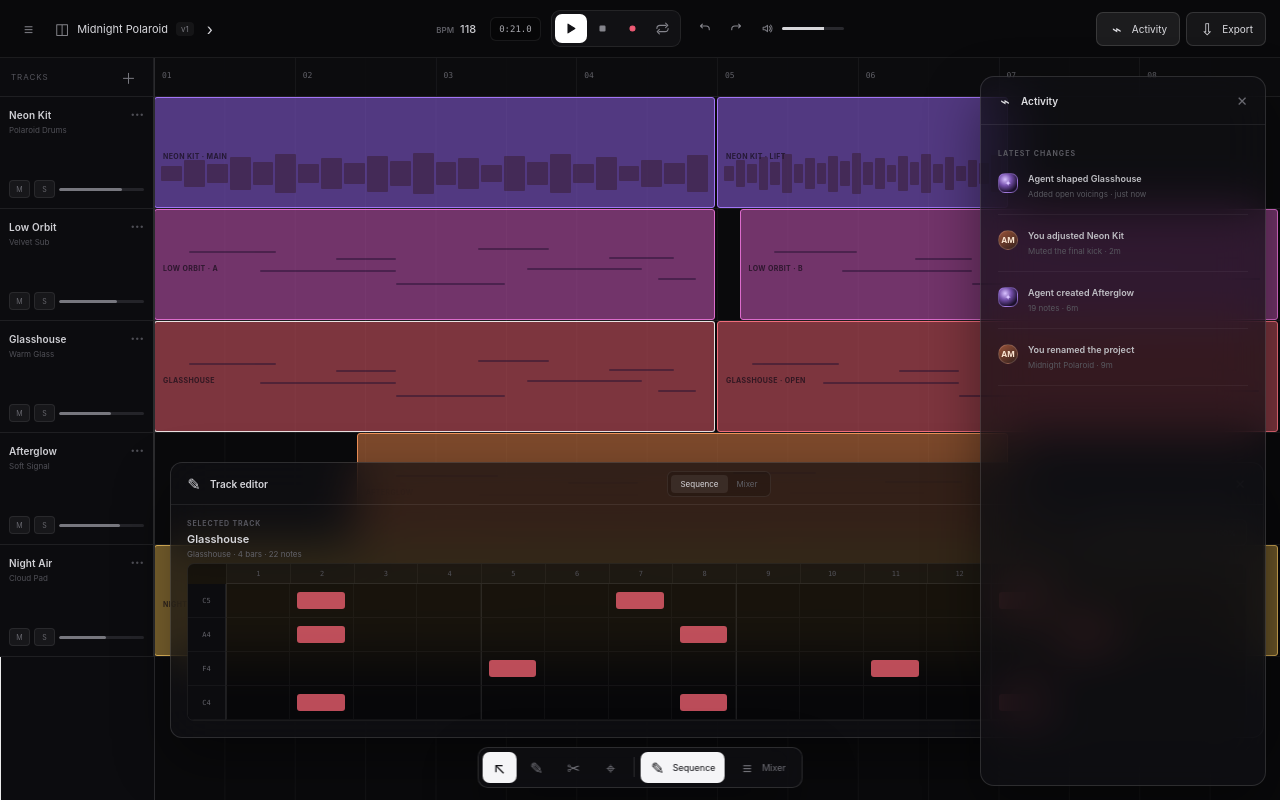
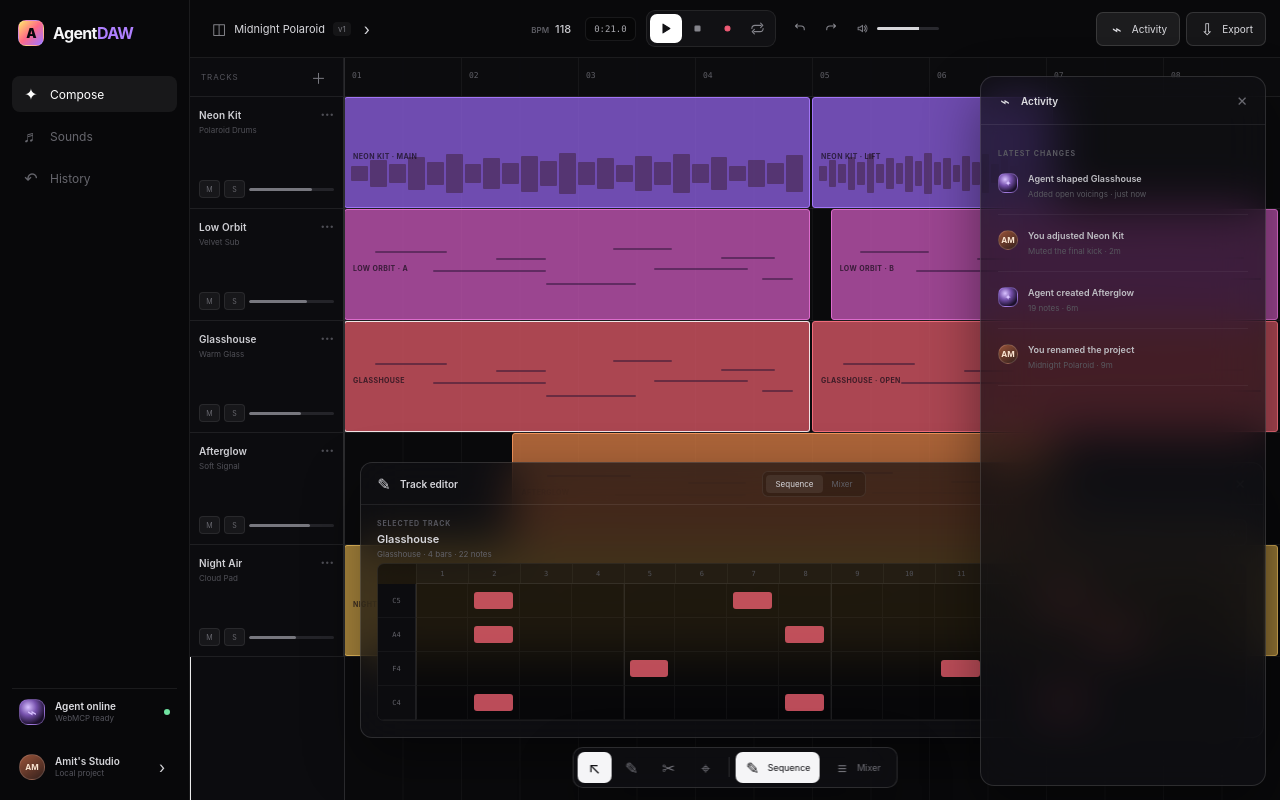
Before and after one commit to amit-00/agent-daw, a Next.js app: page / in a window 1280 px wide. Built offline with nearby package versions, Linux system fonts and the light colour scheme.

Commit message:
restore persistent navigation sidebar

```diff
--- a/src/app/globals.css
+++ b/src/app/globals.css
@@ -51,8 +51,10 @@ input:focus-visible {
 
 .studio-shell {
   position: relative;
+  display: grid;
   min-width: 1180px;
   height: 100dvh;
+  grid-template-columns: 190px minmax(0, 1fr);
   overflow: hidden;
   color: var(--text);
   background: var(--bg);
@@ -73,16 +75,15 @@ input:focus-visible {
 }
 
 .sidebar {
-  position: absolute;
-  top: 76px;
-  bottom: 14px;
-  left: 14px;
+  position: relative;
   z-index: 10;
   display: flex;
-  width: 176px;
+  width: 190px;
+  height: 100dvh;
   flex-direction: column;
-  padding: 14px 12px 12px;
-  border-radius: 14px;
+  padding: 18px 12px 12px;
+  border-right: 1px solid var(--line);
+  background: #08080a;
 }
 
 .sidebar-heading {
@@ -687,7 +688,7 @@ input:focus-visible {
   border-radius: 3px;
   color: rgba(20, 12, 24, 0.72);
   text-align: left;
-  background: color-mix(in srgb, var(--clip-color) 50%, transparent);
+  background: color-mix(in srgb, var(--clip-color) 70%, transparent);
   cursor: pointer;
   transition: filter 140ms ease, transform 140ms ease;
 }
--- a/src/app/page.tsx
+++ b/src/app/page.tsx
@@ -236,7 +236,6 @@ export default function StudioPage(): ReactElement {
   const [selectedClipId, setSelectedClipId] = useState(CLIPS[4].id);
   const [editorOpen, setEditorOpen] = useState(true);
   const [editorTab, setEditorTab] = useState<EditorTab>("sequence");
-  const [sidebarOpen, setSidebarOpen] = useState(false);
   const [activityOpen, setActivityOpen] = useState(true);
   const [activeTool, setActiveTool] = useState<ToolId>("select");
   const [playhead, setPlayhead] = useState(27);
@@ -248,14 +247,12 @@ export default function StudioPage(): ReactElement {
   const selectedTrack = TRACKS.find((track) => track.id === selectedClip.trackId) ?? TRACKS[0];
   return (
     <main className="studio-shell">
-      {sidebarOpen ? (
-        <nav className="sidebar glass-card" aria-label="Primary navigation">
+      <nav className="sidebar" aria-label="Primary navigation">
         <div className="sidebar-heading">
           <a className="brand" href="#studio" aria-label="AgentDAW studio">
             <span className="brand-mark" aria-hidden="true">A</span>
             <span>Agent<span>DAW</span></span>
           </a>
-            <button className="close-button" type="button" aria-label="Close menu" onClick={() => setSidebarOpen(false)}>×</button>
         </div>
 
         <div className="nav-items">
@@ -277,20 +274,10 @@ export default function StudioPage(): ReactElement {
           </button>
         </div>
       </nav>
-      ) : null}
 
       <section className="workspace" id="studio">
         <header className="transport">
           <div className="transport-leading">
-            <button
-              className={sidebarOpen ? "icon-button panel-toggle active" : "icon-button panel-toggle"}
-              type="button"
-              aria-label={sidebarOpen ? "Close menu" : "Open menu"}
-              aria-pressed={sidebarOpen}
-              onClick={() => setSidebarOpen((open) => !open)}
-            >
-              <Icon name="mixer" />
-            </button>
             <button className="project-switcher" type="button">
               <span className="project-icon">◫</span>
               <span>Midnight Polaroid</span>
```
Lines whose indentation alone changed are shown as unchanged.
